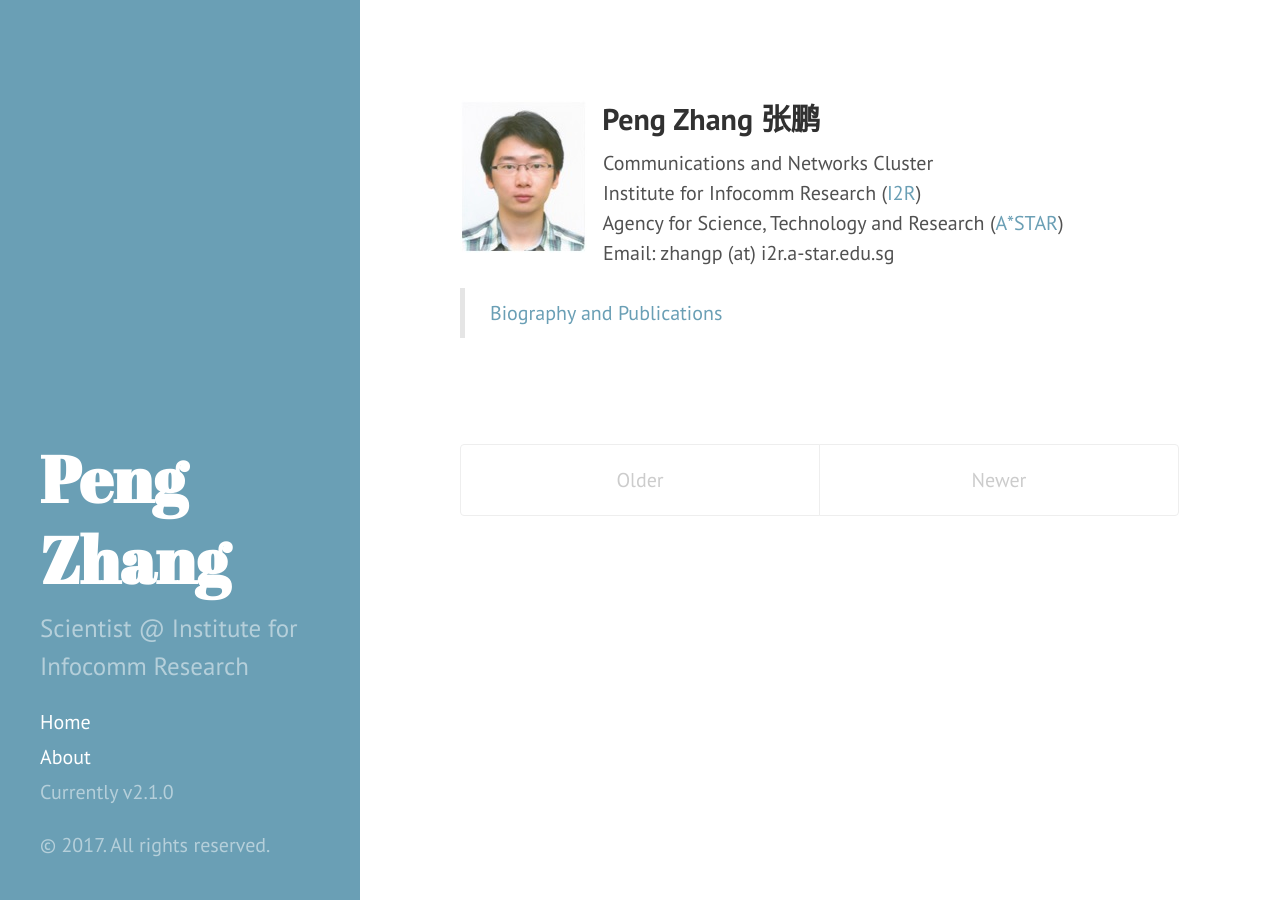
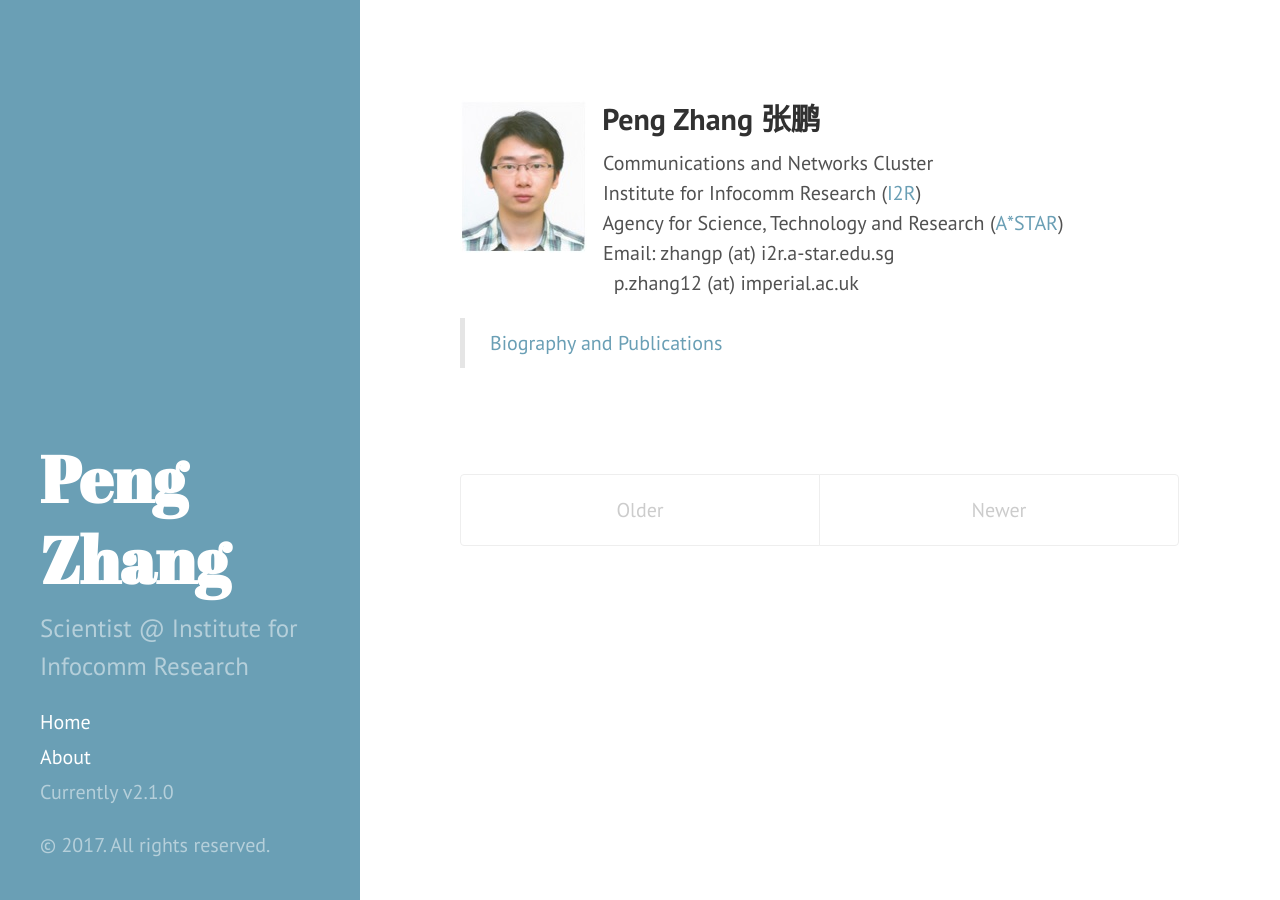
Before and after one commit to p-zhang/p-zhang.github.io, a Jekyll site: the page built from index.html, in a window 1280 px wide. Built offline with Jekyll 4.4.1, drawn with Linux system fonts in a browser that asks for light colours; Markdown is read by kramdown in place of the engine named in the settings; the list of posts is cut into pages by our own code.

Commit message:
Update index.html

```diff
--- a/index.html
+++ b/index.html
@@ -9,7 +9,8 @@ published: true
     <p>&nbsp;&nbsp;&nbsp;Communications and Networks Cluster <br />
       &nbsp;&nbsp;&nbsp;Institute for Infocomm Research (<a href="http://www.i2r.a-star.edu.sg/">I2R</a>) <br />
       &nbsp;&nbsp;&nbsp;Agency for Science, Technology and Research (<a href="https://www.a-star.edu.sg/">A*STAR</a>) <br />
-      &nbsp;&nbsp;&nbsp;Email: zhangp (at) i2r.a-star.edu.sg </p>
+      &nbsp;&nbsp;&nbsp;Email: zhangp (at) i2r.a-star.edu.sg <br />
+      &nbsp;&nbsp;&nbsp;&nbsp; p.zhang12 (at) imperial.ac.uk </p>
       <blockquote><a href="about">Biography and Publications</a></blockquote>
     <p>&nbsp;</p>
 <!-- end .content --></div>
```
